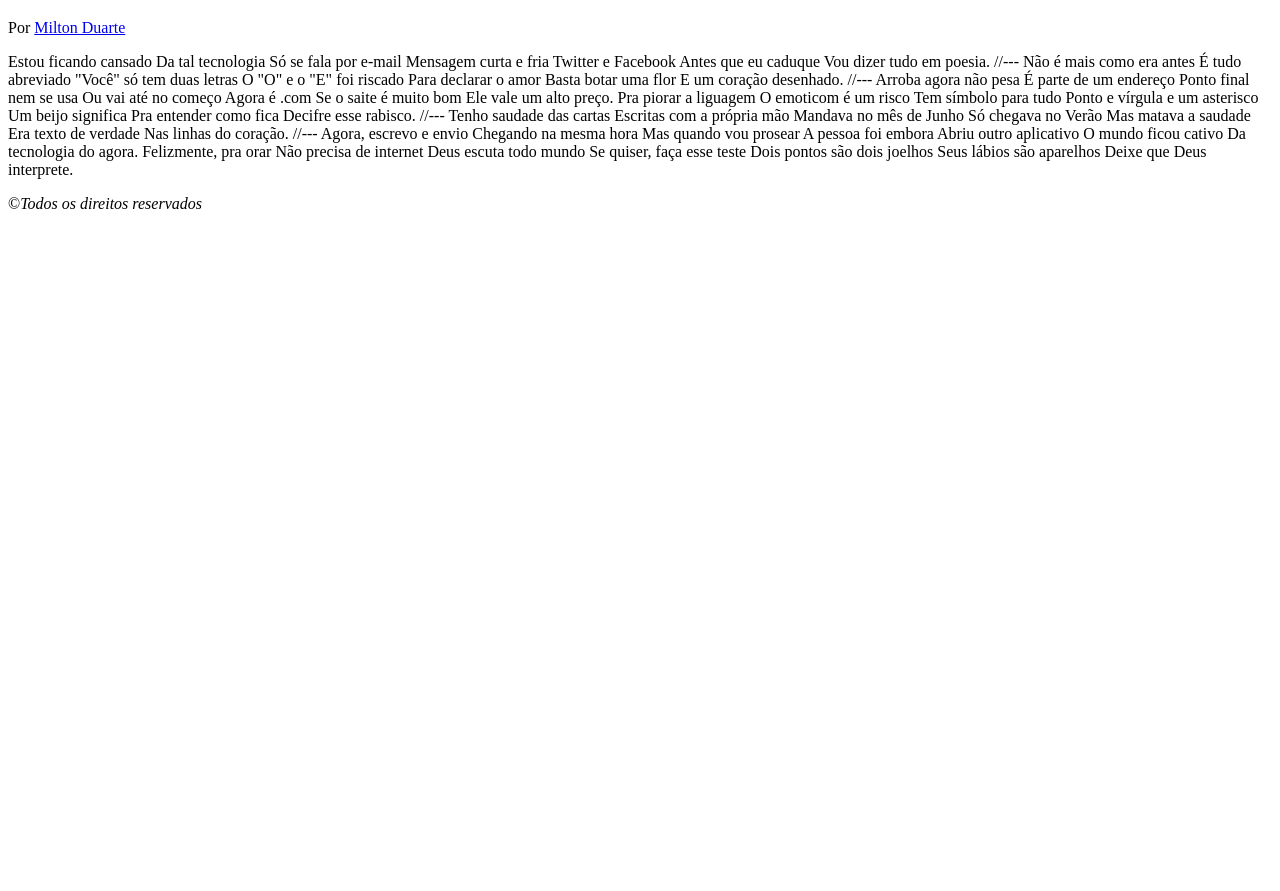
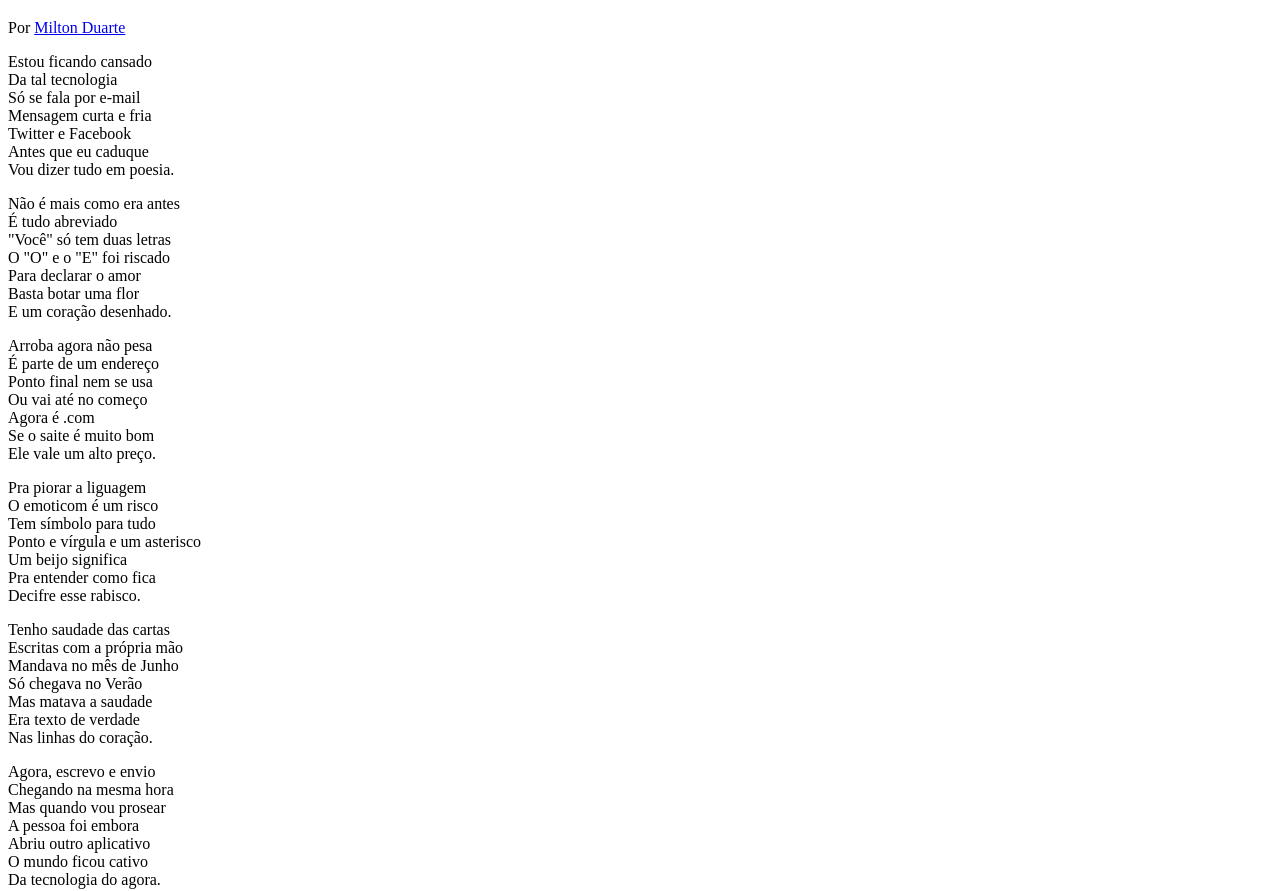
Before and after one commit to Psiconaut4/html-css, a plain HTML site: page desafios/d12/index.html in a window 1280 px wide. Shown: the part 61-952 px from the top of the page. Before the commit the page ends 800 px from the top, so only its background shows below. Drawn offline with Linux system fonts and the light colour scheme.

Commit message:
Update index.html

```diff
--- a/desafios/d12/index.html
+++ b/desafios/d12/index.html
@@ -11,69 +11,85 @@
             <p>Por <a href=" https://www.recantodasletras.com.br/poesias/3186743" target="_blank">Milton Duarte</a></p>
     </header>
 
-    Estou ficando cansado
-    Da tal tecnologia
-    Só se fala por e-mail
-    Mensagem curta e fria
-    Twitter e Facebook
-    Antes que eu caduque
-    Vou dizer tudo em poesia.
+    <section>
+        <p>
+            Estou ficando cansado <br>
+            Da tal tecnologia <br>
+            Só se fala por e-mail <br>
+            Mensagem curta e fria<br>
+            Twitter e Facebook<br>
+            Antes que eu caduque<br>
+            Vou dizer tudo em poesia.
+        </p>
+    </section>
 
-    //---
+    <section>
+        <p>
+            Não é mais como era antes<br>
+            É tudo abreviado<br>
+            "Você" só tem duas letras<br>
+            O "O" e o "E" foi riscado<br>
+            Para declarar o amor<br>
+            Basta botar uma flor<br>
+            E um coração desenhado.
+        </p>
+    </section>
 
-    Não é mais como era antes
-    É tudo abreviado
-    "Você" só tem duas letras
-    O "O" e o "E" foi riscado
-    Para declarar o amor
-    Basta botar uma flor
-    E um coração desenhado.
+    <section>
+        <p>
+            Arroba agora não pesa<br>
+            É parte de um endereço<br>
+            Ponto final nem se usa<br>
+            Ou vai até no começo<br>
+            Agora é .com<br>
+            Se o saite é muito bom<br>
+            Ele vale um alto preço.<br>
+        </p>
 
-    //---
+        <p>
+            Pra piorar a liguagem<br>
+            O emoticom é um risco<br>
+            Tem símbolo para tudo<br>
+            Ponto e vírgula e um asterisco<br>
+            Um beijo significa<br>
+            Pra entender como fica<br>
+            Decifre esse rabisco.
+        </p>
+    </section>
 
-    Arroba agora não pesa
-    É parte de um endereço
-    Ponto final nem se usa
-    Ou vai até no começo
-    Agora é .com
-    Se o saite é muito bom
-    Ele vale um alto preço.
+    <section>
+        <p>
+            Tenho saudade das cartas<br>
+            Escritas com a própria mão<br>
+            Mandava no mês de Junho<br>
+            Só chegava no Verão<br>
+            Mas matava a saudade<br>
+            Era texto de verdade<br>
+            Nas linhas do coração.<br>
+        </p>
+    </section>
 
-    Pra piorar a liguagem
-    O emoticom é um risco
-    Tem símbolo para tudo
-    Ponto e vírgula e um asterisco
-    Um beijo significa
-    Pra entender como fica
-    Decifre esse rabisco.
+    <section>
+        <p>
+            Agora, escrevo e envio<br>
+            Chegando na mesma hora<br>
+            Mas quando vou prosear<br>
+            A pessoa foi embora<br>
+            Abriu outro aplicativo<br>
+            O mundo ficou cativo<br>
+            Da tecnologia do agora.<br>
+        </p>
 
-    //---
-
-    Tenho saudade das cartas
-    Escritas com a própria mão
-    Mandava no mês de Junho
-    Só chegava no Verão
-    Mas matava a saudade
-    Era texto de verdade
-    Nas linhas do coração.
-
-    //---
-
-    Agora, escrevo e envio
-    Chegando na mesma hora
-    Mas quando vou prosear
-    A pessoa foi embora
-    Abriu outro aplicativo
-    O mundo ficou cativo
-    Da tecnologia do agora.
-
-    Felizmente, pra orar
-    Não precisa de internet
-    Deus escuta todo mundo
-    Se quiser, faça esse teste
-    Dois pontos são dois joelhos
-    Seus lábios são aparelhos
-    Deixe que Deus interprete.
+        <p>
+            Felizmente, pra orar<br>
+            Não precisa de internet<br>
+            Deus escuta todo mundo<br>
+            Se quiser, faça esse teste<br>
+            Dois pontos são dois joelhos<br>
+            Seus lábios são aparelhos<br>
+            Deixe que Deus interprete.
+        </p>
+    </section>
     <footer>
         <p>&copy;<em>Todos os direitos reservados</em></p>
     </footer>
```
